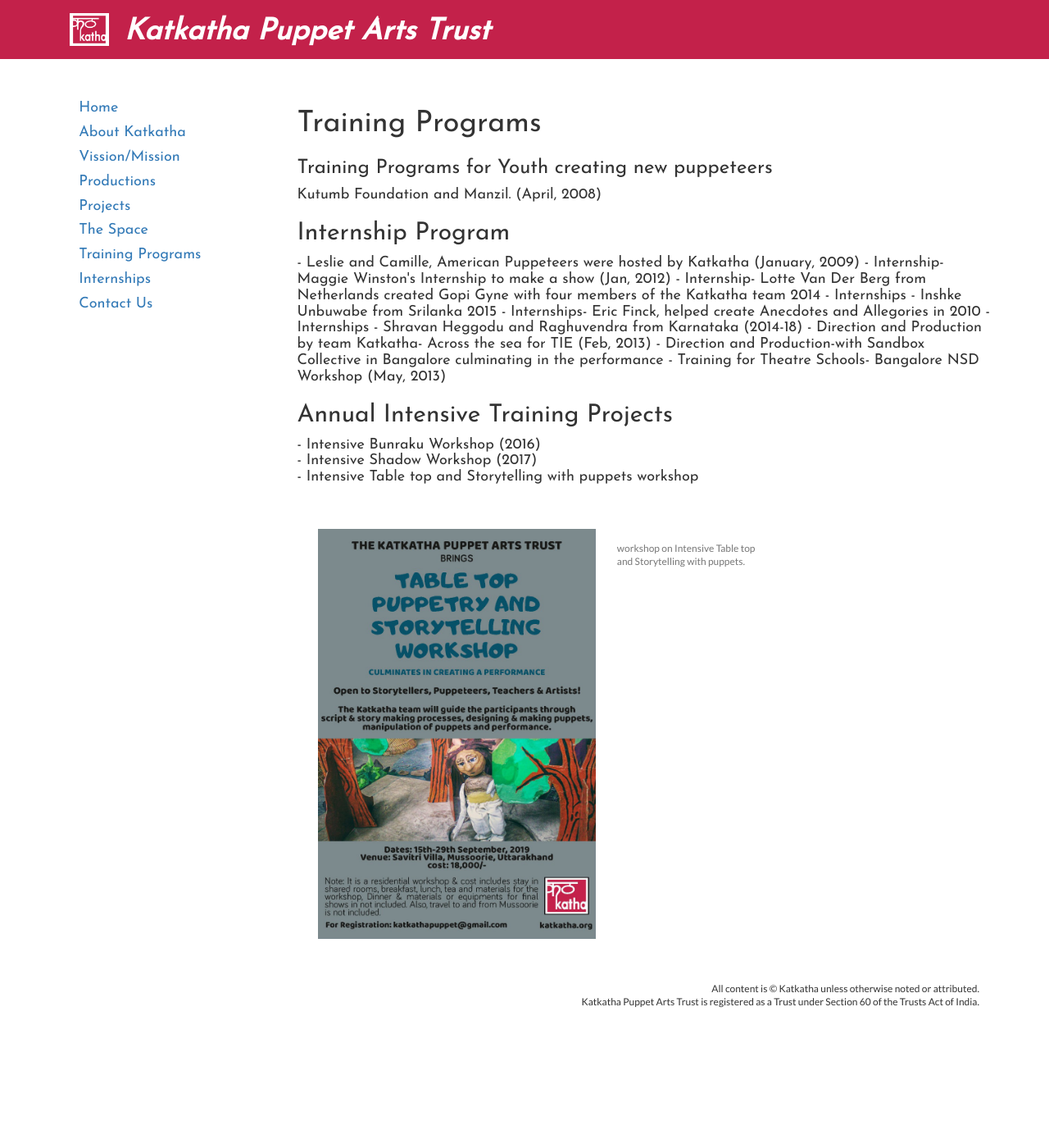
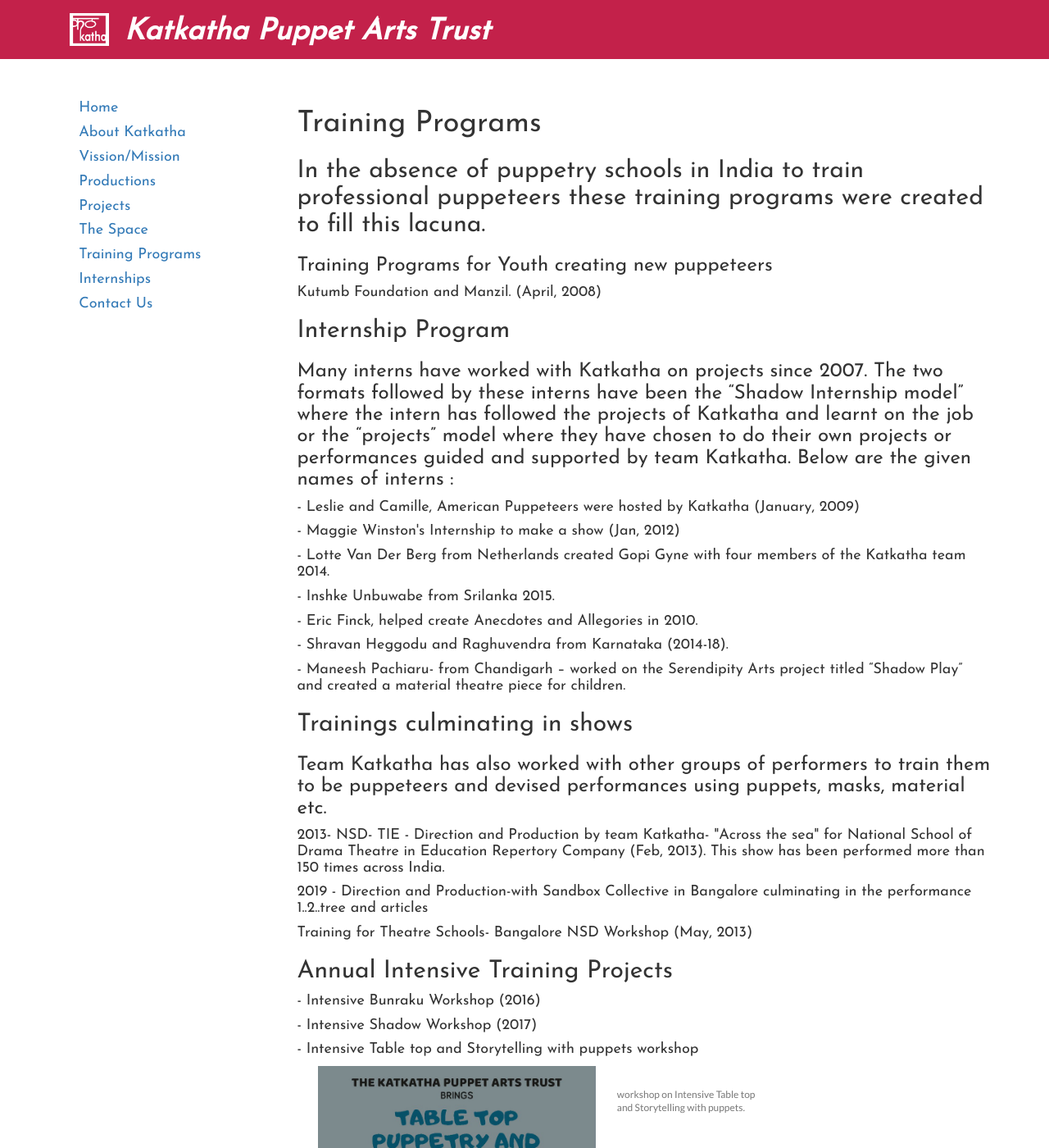
Before and after one commit to katkatha/katkatha.org, a Jekyll site: the page built from _posts/2017-02-07-trainingPrograms.markdown, in a window 1280 px wide and 1400 px high. Shown: the whole window at 82% size. Built offline with Jekyll 4.4.1, drawn with Linux system fonts in a browser that asks for light colours; nearby versions of some CDN libraries.

Commit message:
Update 2017-02-07-trainingPrograms.markdown

```diff
--- a/_posts/2017-02-07-trainingPrograms.markdown
+++ b/_posts/2017-02-07-trainingPrograms.markdown
@@ -7,31 +7,39 @@
 
 <h1>Training Programs</h1>
 
+<h2>In the absence of puppetry schools in India to train professional puppeteers these training programs were created to fill this lacuna.</h2>
+
 <h3>Training Programs for Youth creating new puppeteers</h3>
 
 <h4>Kutumb Foundation and Manzil. (April, 2008)</h4>
 
 <h2>Internship Program</h2>
 
-<h4>- Leslie and Camille, American Puppeteers were hosted by Katkatha (January, 2009)
-- Internship- Maggie Winston's Internship to make a show (Jan, 2012)
-- Internship- Lotte Van Der Berg from Netherlands created Gopi Gyne with four members of the Katkatha team 2014
-- Internships - Inshke Unbuwabe from Srilanka 2015
-- Internships- Eric Finck, helped create Anecdotes and Allegories in 2010
+<h3>Many interns have worked with Katkatha on projects since 2007. The two formats followed by these interns have been the “Shadow Internship model” where the intern has followed the projects of Katkatha and learnt on the job or the “projects” model where they have chosen to do their own projects or performances guided and supported by team Katkatha. Below are the given names of interns :</h3>
 
-- Internships - Shravan Heggodu and Raghuvendra from Karnataka (2014-18)
-- Direction and Production by team Katkatha- Across the sea for TIE (Feb, 2013)
-- Direction and Production-with  Sandbox Collective in Bangalore culminating in the performance
+<h4>- Leslie and Camille, American Puppeteers were hosted by Katkatha (January, 2009)</h4>
+<h4>- Maggie Winston's Internship to make a show (Jan, 2012)</h4>
+<h4>- Lotte Van Der Berg from Netherlands created Gopi Gyne with four members of the Katkatha team 2014.</h4>
+<h4>- Inshke Unbuwabe from Srilanka 2015.</h4>
+<h4>- Eric Finck, helped create Anecdotes and Allegories in 2010.</h4>
+<h4>- Shravan Heggodu and Raghuvendra from Karnataka (2014-18).</h4>
+<h4>- Maneesh Pachiaru- from Chandigarh – worked on the Serendipity Arts project titled “Shadow Play” and created a material theatre piece for children.</h4>
 
-- Training for Theatre Schools- Bangalore NSD Workshop (May, 2013)</h4>
+<h2>Trainings culminating in shows</h2>
+
+<h3>Team Katkatha has also worked with other groups of performers to train them to be puppeteers and devised performances using puppets, masks, material etc. </h3>
+
+<h4>2013- NSD- TIE - Direction and Production by team Katkatha- "Across the sea" for National School of Drama Theatre in Education Repertory Company (Feb, 2013). This show has been performed more than 150 times across India.</h4>
+
+<h4>2019 - Direction and Production-with Sandbox Collective in Bangalore culminating in the performance 1..2..tree and articles</h4>
+
+<h4>Training for Theatre Schools- Bangalore NSD Workshop (May, 2013)</h4>
 
 <h2>Annual Intensive Training Projects</h2>
 
-<h4>- Intensive Bunraku Workshop (2016)
- <br>
-- Intensive Shadow Workshop (2017)
- <br>
-- Intensive Table top and Storytelling with puppets workshop</h4>
-<br>
+<h4>- Intensive Bunraku Workshop (2016)</h4>
+<h4>- Intensive Shadow Workshop (2017)</h4>
+<h4>- Intensive Table top and Storytelling with puppets workshop</h4>
+
 
  {% include image.html url="/images/training/Sep2019Workshop.jpeg" caption="workshop on Intensive Table top and Storytelling with puppets." %}
```
